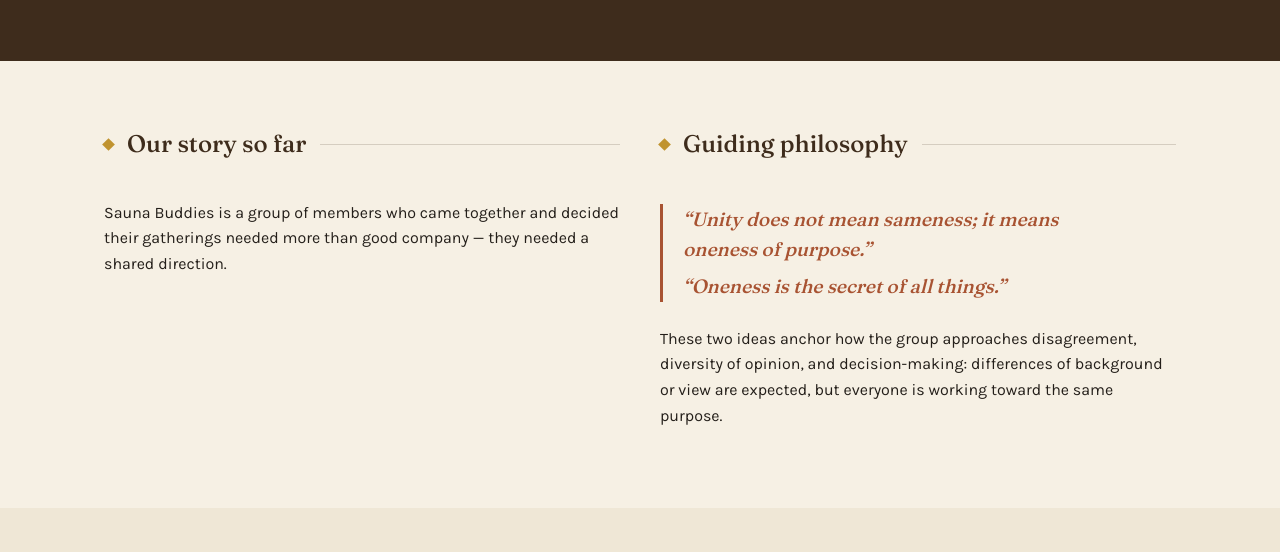
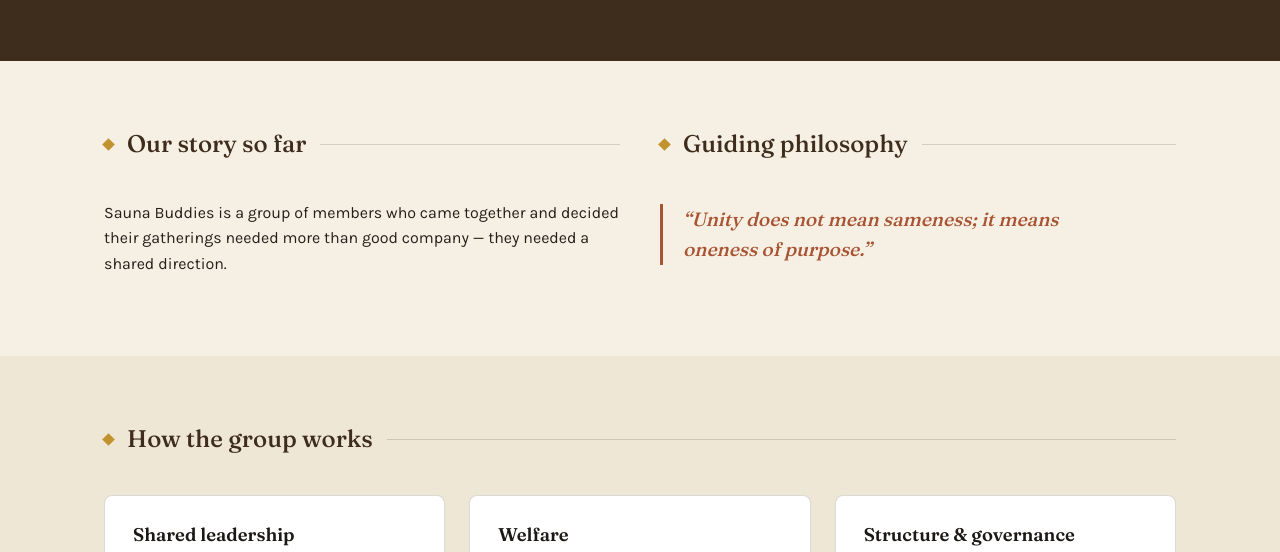
Before and after one commit to WWWandu/sauna-buddies, a plain HTML site: page about.html in a window 1280 px wide. Shown: the part 218-770 px from the top of the page. Drawn offline with Linux system fonts and the light colour scheme.

Commit message:
Remove quote and explanatory paragraph from about.html
Removed a quote and a paragraph explaining the group's approach to disagreement and diversity.

```diff
--- a/about.html
+++ b/about.html
@@ -55,9 +55,8 @@
           <div class="section-divider"><span class="diamond"></span><span class="section-label">Guiding philosophy</span><span class="rule"></span></div>
           <div class="hero-quote" style="border-color:#A85332;">
             <p style="color:#A85332;">&ldquo;Unity does not mean sameness; it means oneness of purpose.&rdquo;</p>
-            <p style="color:#A85332;">&ldquo;Oneness is the secret of all things.&rdquo;</p>
           </div>
-          <p style="margin-top:24px;">These two ideas anchor how the group approaches disagreement, diversity of opinion, and decision-making: differences of background or view are expected, but everyone is working toward the same purpose.</p>
+
         </div>
       </div>
     </div>
```
